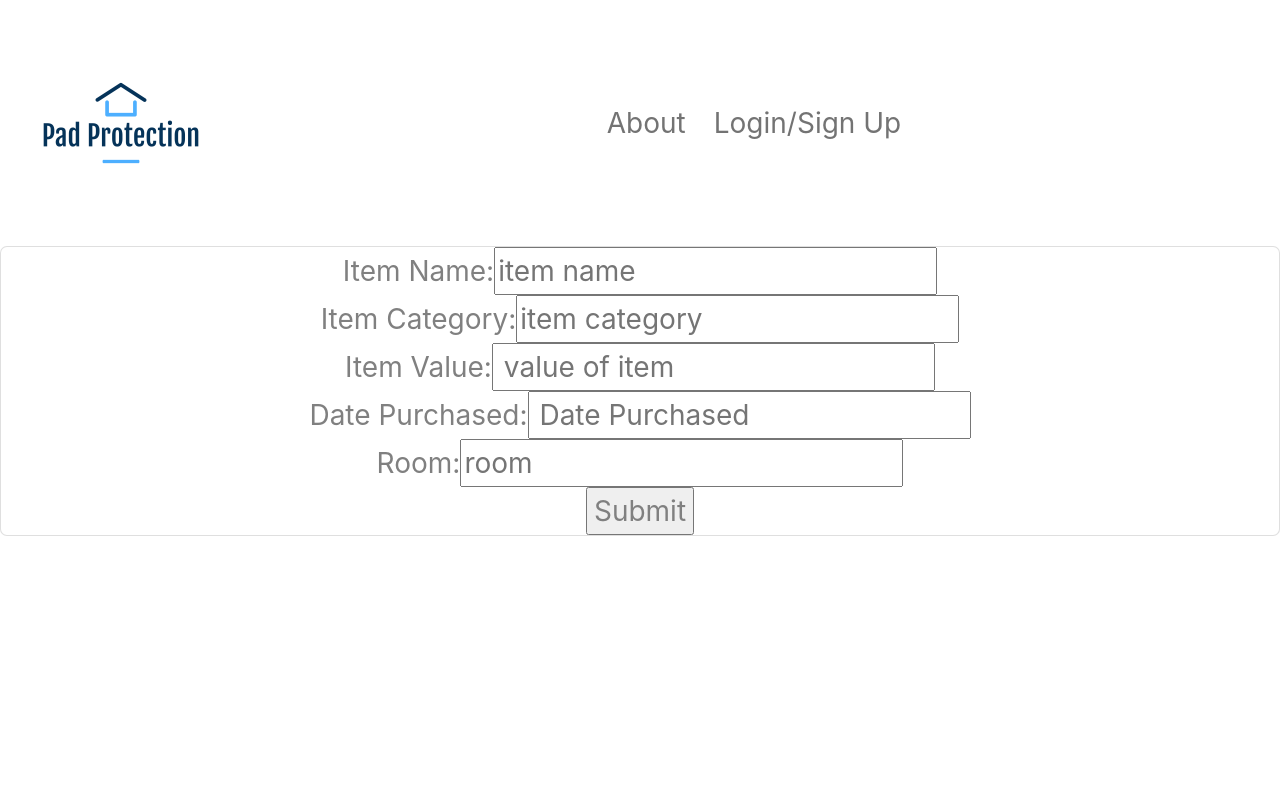
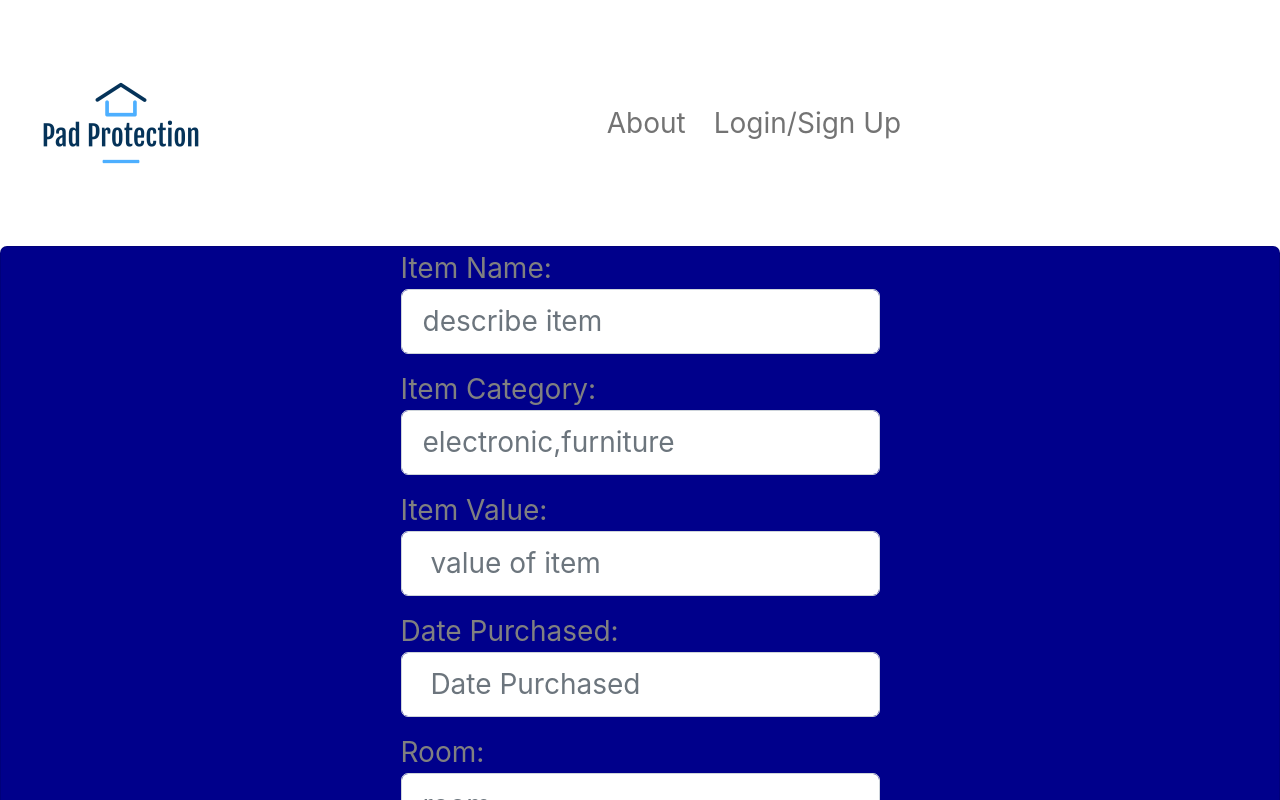
Before and after one commit to Konado22/Pad-Protection, a React (Create React App) app in the folder client/: page /addItem in a window 1280 px wide. Shown: the top 800 px of the page. Built offline with nearby package versions, Linux system fonts and the light colour scheme.

Commit message:
work on components

```diff
--- a/client/src/App.js
+++ b/client/src/App.js
@@ -42,15 +42,16 @@ function App() {
           <Navbar />
           <Switch>
             <Route exact path="/" component={Homepage} />
+
             <Route exact path ='/addItem' component={AddItems} />
             <Route exact path="/addAsset" component={AddAsset} />
             <Route exact path="/assetCard" component={AssetCard} />
             <Route exact path='/policy' component={Policy} />
-            <Route exact path='/footer' component={Footer} />
 
 
             <Route render={() => <h1 className="display-2">Wrong page!</h1>} />
           </Switch>
+          <Footer />
         </>
       </Router>
     </ApolloProvider>
--- a/client/src/components/addAsset/addAsset.js
+++ b/client/src/components/addAsset/addAsset.js
@@ -3,8 +3,8 @@
 import './addAsset.css'
 import React, { useState } from "react";
 import { useMutation } from '@apollo/client';
-import { Card } from 'react-bootstrap';
-// import {add_asset} from "?"
+import { Card, Form } from 'react-bootstrap';
+// import {add_asset, update_asset} from "?"
 
 
 const AddAsset = () => {
@@ -12,18 +12,18 @@ const AddAsset = () => {
 
   if (currentPage === "default") {
     return (
-      <Card className="addAssetContainer">
+      <Card className="addAssetContainer" style={{backgroundColor:"darkblue",}}>
         <h3>
           Would you like to add a Property or update contents in Property?
         </h3>
-        <button
+        <button style={{backgroundColor:"darkblue",}}
           onClick={() => {
             setCurrentPage("addProperty");
           }}
         >
           Add a Property
         </button>
-        <button className="" onClick={() => {setCurrentPage("updateExisting")}}>
+        <button  style={{backgroundColor:"darkblue",}}className="" onClick={() => {setCurrentPage("updateExisting")}}>
           update contents in existing Property
         </button>
       </Card>
@@ -56,18 +56,18 @@ const AddAsset = () => {
   // })
 
     return (
-      <>
-      <form className="mb-3" style={{display:"flex", flexDirection:"column", alignItems:"center"}}>
+      <Card style={{backgroundColor:"darkblue",}} >
+      <Form className="mb-3" style={{display:"flex", flexDirection:"column", alignItems:"center"}}>
         {/* here adds a new property */}
-        <label> Property Name:<input className="PropName" type="input"></input></label>
-        <label>Estimated Value:<input className="EstimatedValue" type="input"></input></label>
-        <label>Personal Property Recomendation:<input className="PPR" type="input"></input></label>
-        <label>Date Purchased:<input className="PurchasedDate" type="input"></input></label>
-        <label>Location:<input className="Location" type="input"></input></label>
-        <label>Policy: <input className="Policy" type="input"></input></label>
-        <input type="submit" onClick={(e) => {e.preventDefault()}}></input>
-      </form>
-      </>
+        <Form.Label> Property Name:<Form.Control className="PropName" type='input'></Form.Control></Form.Label>
+        <Form.Label>Estimated Value:<Form.Control className="EstimatedValue" type='input'></Form.Control></Form.Label>
+        <Form.Label>Personal Property Recomendation:<Form.Control className="PPR" type='input'></Form.Control></Form.Label>
+        <Form.Label>Date Purchased:<Form.Control className="PurchasedDate" type='input'></Form.Control></Form.Label>
+        <Form.Label>Location:<Form.Control className="Location" type='input'></Form.Control></Form.Label>
+        <Form.Label>Policy: <Form.Control className="Policy" type='input'></Form.Control></Form.Label>
+        <Form.Control type="submit" onClick={(e) => {e.preventDefault()}}></Form.Control>
+      </Form>
+      </Card >
     );
   }
   if (currentPage === "updateExisting") {
@@ -75,11 +75,11 @@ const AddAsset = () => {
     array.forEach((element) => {
       return (
         <div>
-          <div className="card">
+          <Card>
           <h2>{element.name}</h2>
           <h2>{element.value}</h2>
           <button>Edit</button>
-          </div>
+          </Card>
 
         </div>
       );
--- a/client/src/components/addItems/addItems.js
+++ b/client/src/components/addItems/addItems.js
@@ -28,16 +28,16 @@ const AddItems = () => {
     // })
 
     return(
-        <Card style={{display:'flex', flexDirection: 'column', justifyContent: 'center', alignItems:"center"}}>
+        <Card style={{display:'flex', flexDirection: 'column', justifyContent: 'center', alignItems:"center",backgroundColor:"darkblue"}}>
             <Form style={{display:"flex", justifyContent:"center",flexDirection:"column" ,alignItems:'center'}}>
-                <label> Item Name:<input type="text" placeholder="item name"></input></label>
-                <label> Item Category:<input type="text" placeholder="item category"></input></label>
-                <label> Item Value:<input type="text" placeholder=" value of item"></input></label>
-                <label> Date Purchased:<input type="text" placeholder=" Date Purchased"></input></label>
-                <label> Room:<input type="text" placeholder="room "></input></label>
-                <input type="submit" onClick={ (e)=> {
+                <Form.Label> Item Name:<Form.Control type="text" placeholder="describe item"></Form.Control></Form.Label>
+                <Form.Label> Item Category:<Form.Control type="text" placeholder="electronic,furniture"></Form.Control></Form.Label>
+                <Form.Label> Item Value:<Form.Control type="text" placeholder=" value of item"></Form.Control></Form.Label>
+                <Form.Label> Date Purchased:<Form.Control type="text" placeholder=" Date Purchased"></Form.Control></Form.Label>
+                <Form.Label> Room:<Form.Control type="text" placeholder="room "></Form.Control></Form.Label>
+                <Form.Control type="submit" onClick={ (e)=> {
                     e.preventDefault()
-                }}></input>
+                }}></Form.Control>
             </Form>
         </Card>
     )}
```
